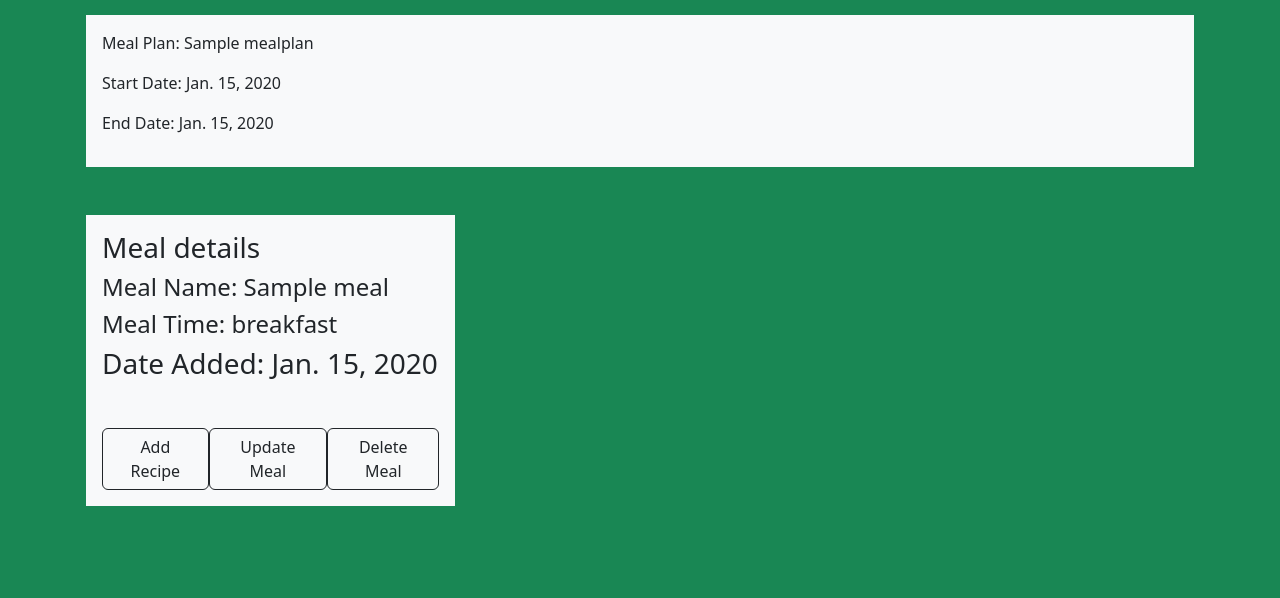
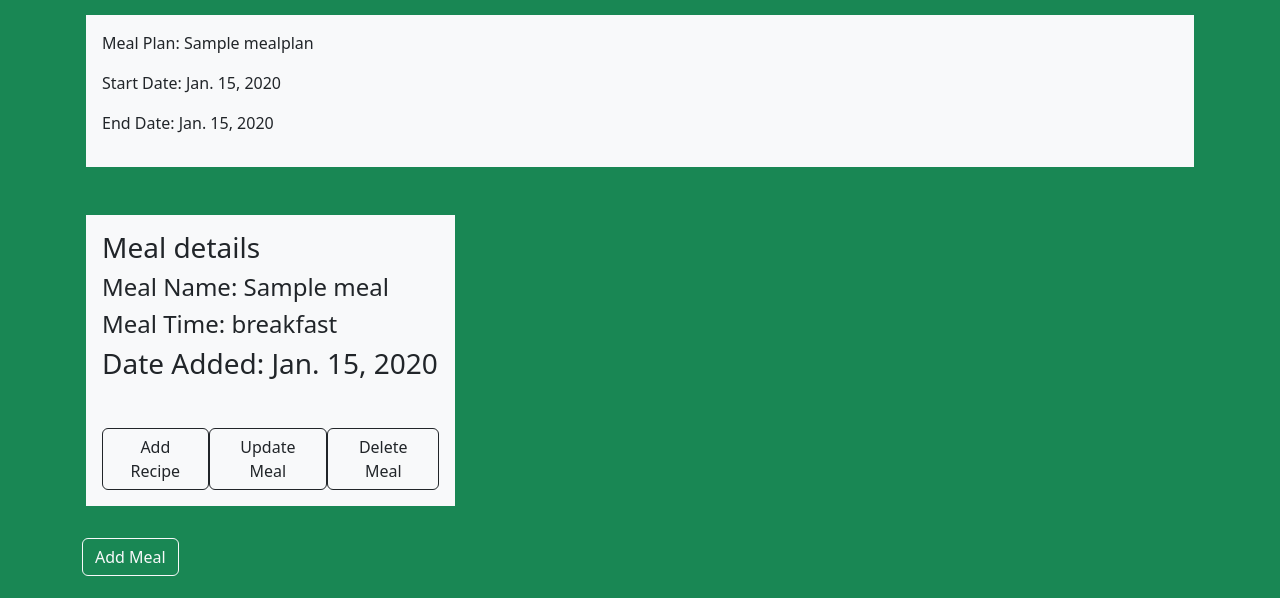
Before and after one commit to MuhBashir/meal_planner, a Django app: page /meal_plans/1/ in a window 1280 px wide. Shown: the part 202-800 px from the top of the page. Run offline with Django 4.2, Linux system fonts and the light colour scheme; a user stored in the database is signed in; tables that the repository leaves empty hold one stand-in row (values such as "Sample post"); some libraries are stand-ins or nearby versions.

Commit message:
some modification to the plan details html

```diff
--- a/meal_plans/templates/meal_plans/meal_plan_detail.html
+++ b/meal_plans/templates/meal_plans/meal_plan_detail.html
@@ -16,17 +16,17 @@
   </div>
 </div>
 <div class="row p-3">
-  {% for meal in meal_plan.meal_set.all %} {% if meal %}
+  {% for meal in meal_plan.meal_set.all %}
   <div class="col-md-4 bg-light mb-3 ml-3 p-3">
     <div>
       <h3>Meal details</h3>
     </div>
     <div class="mb-5">
-      <h4>Meal Name: <span>{{ meal.meal_name }}</span></h4>
+      <h4>Meal Name: {{ meal.meal_name }} </h4>
 
-      <h4>Meal Time: <span>{{ meal.meal_time }}</span></h4>
+      <h4>Meal Time: {{ meal.meal_time }} </h4>
 
-      <h3>Date Added: <span>{{ meal.date_added }}</span></h3>
+      <h3>Date Added: {{ meal.date_added }}</span></h3>
     </div>
     <div class="d-flex justify-content-between">
       <a
@@ -46,9 +46,9 @@
       >
     </div>
   </div>
-  {% else %}
-
-  <div>
+  {% endfor %}
+</div>
+<div>
     <a
       href="{% url 'meal_plans:add_meal' meal_plan_id=meal_plan.id %}"
       class="btn btn-outline-light"
@@ -56,7 +56,4 @@
     >
   </div>
 
-  {% endif %} {% endfor %}
-</div>
-
 {% endblock content %}
```
Also changed, not shown: meal_planner/settings.py (+4 -3 lines).
